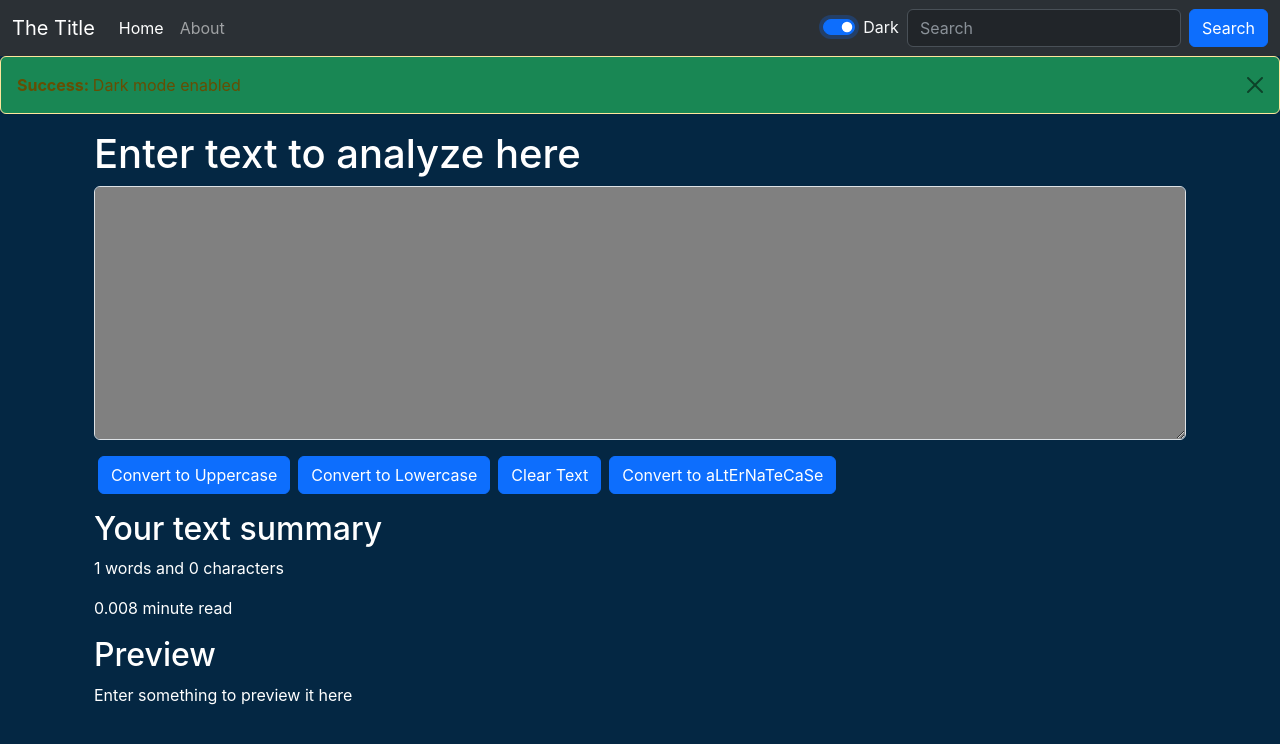
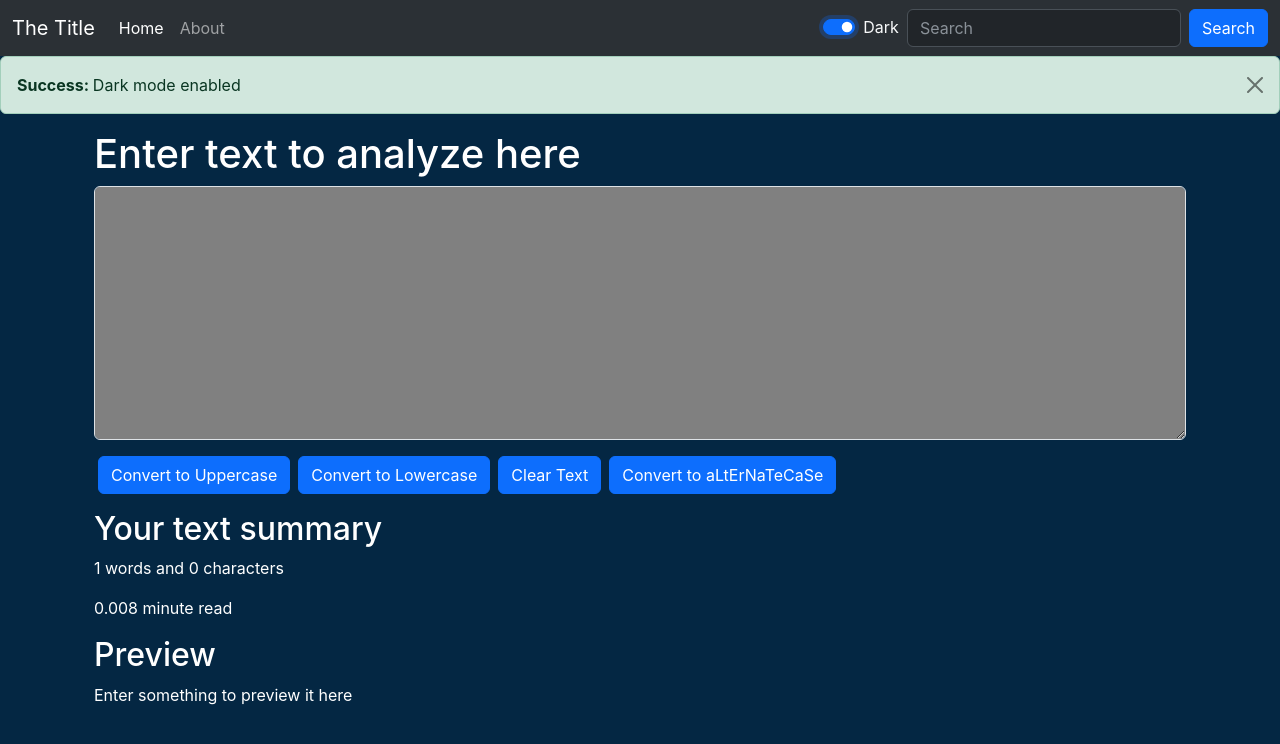
Before and after one commit to murdochroy2/textutils2, a React (Create React App) app: page / in a window 1280 px wide. Both pictures are taken after a click on the switch "Dark". Shown: the top 744 px of the page. Built offline with nearby package versions, Linux system fonts and the light colour scheme.

Commit message:
Alert color changed

```diff
--- a/src/components/Alert.js
+++ b/src/components/Alert.js
@@ -18,7 +18,7 @@
     props.alert && (
       <div>
         <div
-          className={`alert alert-warning alert-dismissible fade show bg-${props.alert.type}`}
+          className={`alert alert-${props.alert.type} alert-dismissible fade show`}
           role="alert"
         >
           <strong>{capitalizeFirstLetter(props.alert.type)}: </strong>
```
